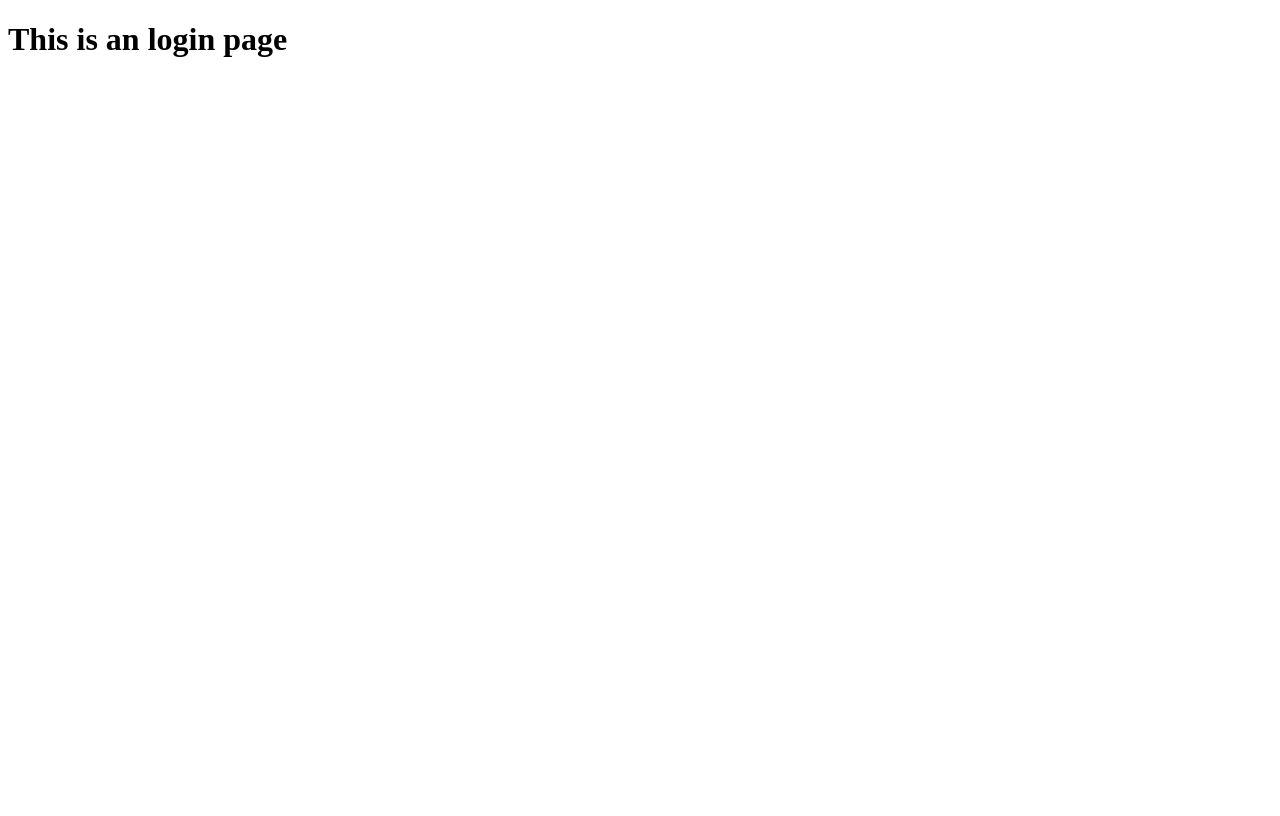
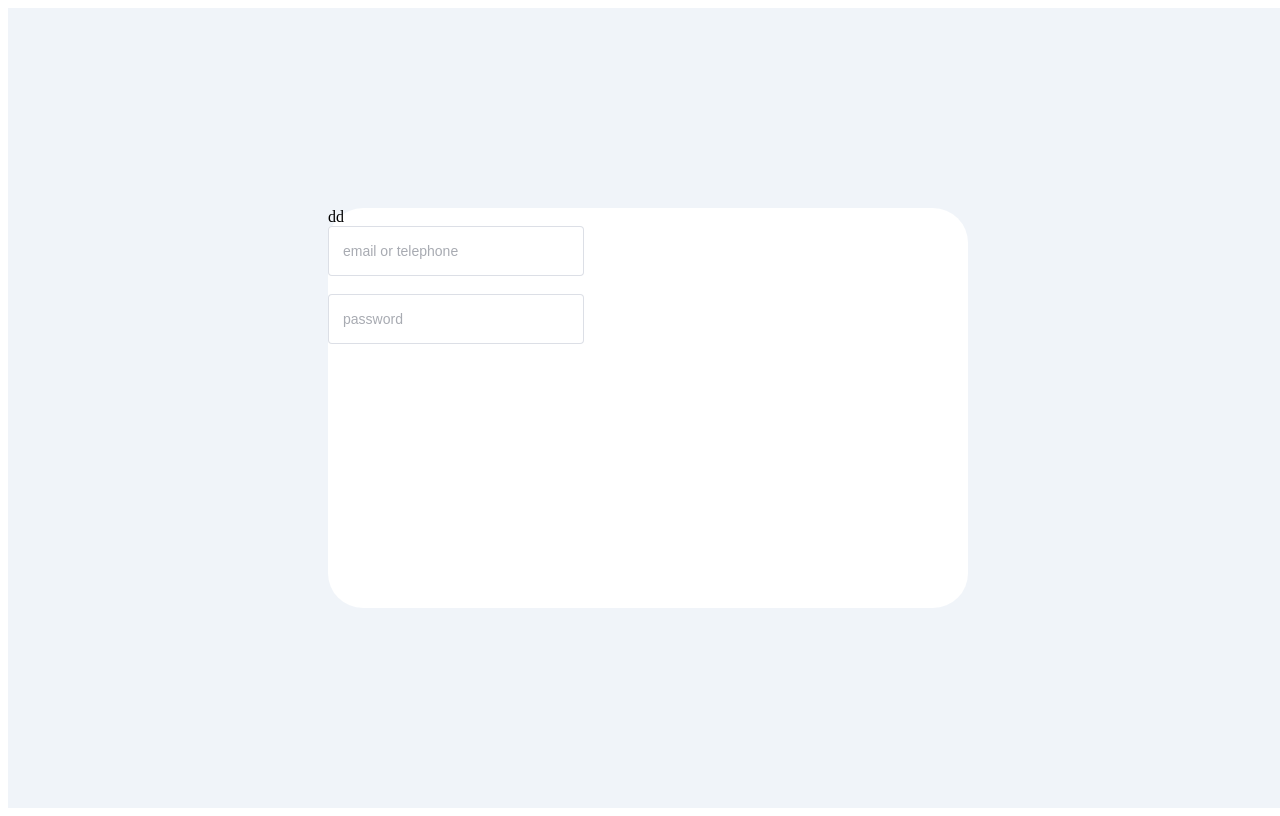
Before and after one commit to cmhehe176/iot-platform-UI, a Vue app: page /login in a window 1280 px wide. Built offline with nearby package versions, Linux system fonts and the light colour scheme.

Commit message:
feat: Login

```diff
--- a/package.json
+++ b/package.json
@@ -30,6 +30,7 @@
     "eslint-plugin-vue": "^9.23.0",
     "npm-run-all2": "^6.2.0",
     "prettier": "^3.2.5",
+    "sass": "^1.79.2",
     "typescript": "~5.4.0",
     "vite": "^5.3.1",
     "vite-plugin-vue-devtools": "^7.3.1",
--- a/src/pages/LoginPage.vue
+++ b/src/pages/LoginPage.vue
@@ -1,5 +1,53 @@
+<script setup>
+import { reactive } from 'vue'
+
+const form = reactive({
+  username: '',
+  password: ''
+})
+</script>
 <template>
   <div class="login">
-    <h1>This is an login page</h1>
+    <div class="container-login">
+      <div class="preview-login">dd</div>
+      <div class="input-login">
+        <el-form>
+          <el-form-item>
+            <el-input v-model="form.username" placeholder="email or telephone" size="large" />
+          </el-form-item>
+          <el-form-item>
+            <el-input v-model="form.password" placeholder="password" size="large" />
+          </el-form-item>
+        </el-form>
+      </div>
+    </div>
   </div>
 </template>
+
+<style scoped type="scss">
+.login {
+  width: 100vw;
+  height: 100vh;
+  background-color: #f0f4f9;
+  margin: 0;
+  padding: 0;
+  display: flex;
+  align-items: center;
+  justify-content: center;
+
+  .container-login {
+    width: 50%;
+    height: 50%;
+    background-color: rgb(255, 255, 255);
+    border-radius: 35px;
+
+    .input-login {
+      width: 40%;
+
+      .el-input {
+        height: 50px;
+      }
+    }
+  }
+}
+</style>
```
Also changed, not shown: 1 other file (tests, documents, lock files or other folders).
